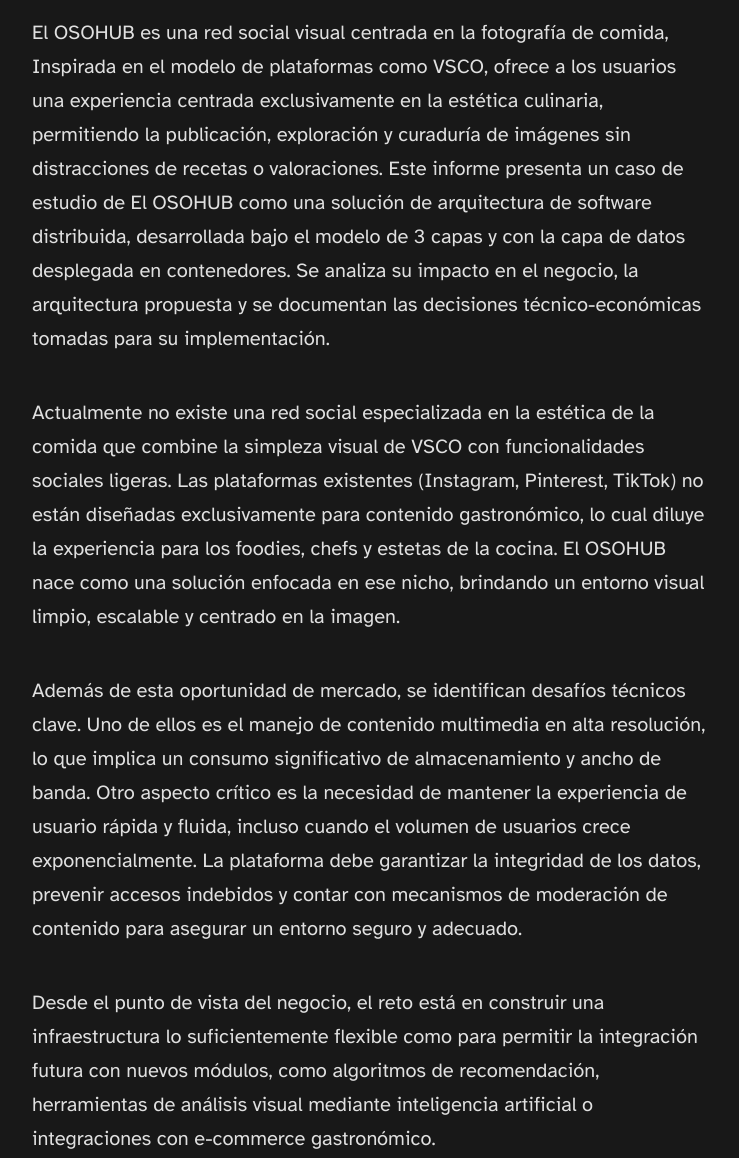
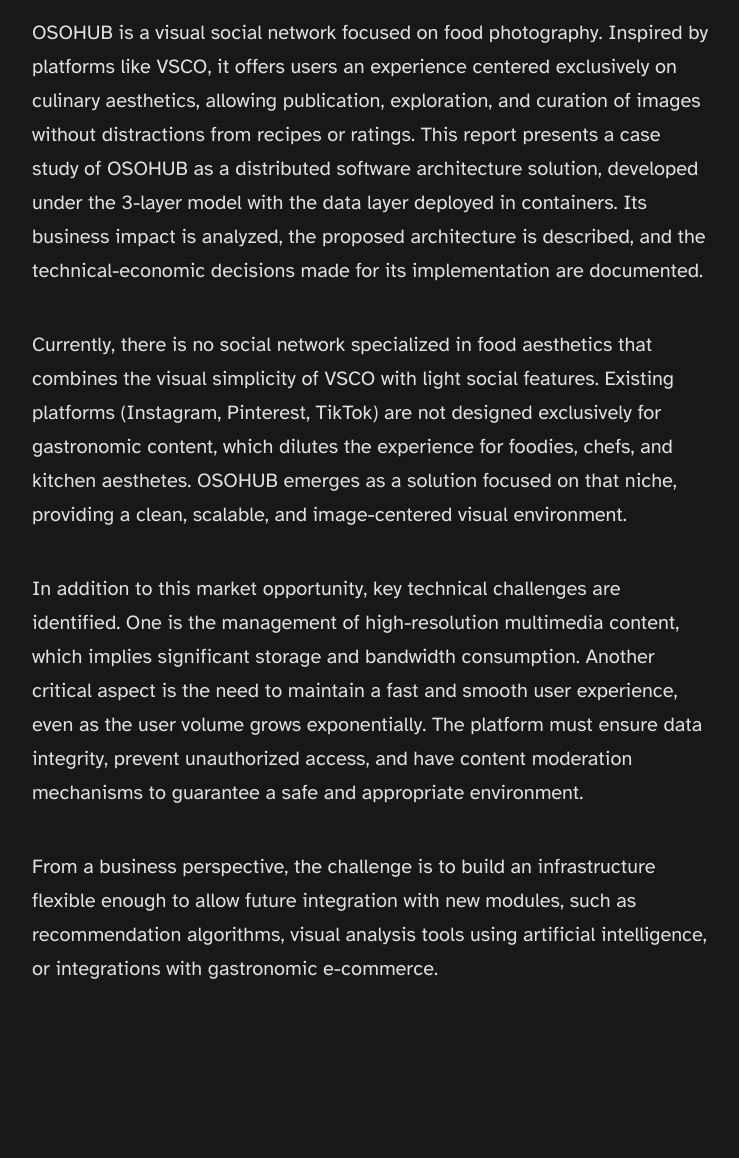
Before and after one commit to krxxg04/OsoHub, an Astro site: page /about in a window 1280 px wide. Shown: the part 873-2031 px from the top of the page, without its empty margins (268-1007 px from the left). Built offline with nearby package versions, Linux system fonts and the light colour scheme; Astro itself is replaced by a stand-in of ours.

Commit message:
Translate content in Footer and About pages to English; update language attribute in index page.

```diff
--- a/src/components/Footer.astro
+++ b/src/components/Footer.astro
@@ -24,7 +24,7 @@ const today = new Date();
 			</svg>
 		</a>
 	</div>
-	<p>&copy; {today.getFullYear()} {SITE_TITLE}. Descubre, publica y colecciona inspiración sin distracciones.</p>
+	<p>&copy; {today.getFullYear()} {SITE_TITLE}. Discover, publish, and collect inspiration without distractions.</p>
 </footer>
 
 <style>
--- a/src/pages/about.astro
+++ b/src/pages/about.astro
@@ -5,45 +5,23 @@ import AboutHeroImage from '../assets/Linux.jpg';
 
 <Layout
 	title="OSOHUB"
-	description="El OSOHUB es una red social visual centrada en la fotografía de comida"
+	description="OSOHUB is a visual social network focused on food photography"
 	pubDate={new Date('7-12-2025')}
 	heroImage={AboutHeroImage}
 >
 	<p>
-		El OSOHUB es una red social visual centrada en la fotografía de comida, Inspirada en el modelo
-		de plataformas como VSCO, ofrece a los usuarios una experiencia centrada exclusivamente en la
-		estética culinaria, permitiendo la publicación, exploración y curaduría de imágenes sin
-		distracciones de recetas o valoraciones. Este informe presenta un caso de estudio de El OSOHUB
-		como una solución de arquitectura de software distribuida, desarrollada bajo el modelo de 3
-		capas y con la capa de datos desplegada en contenedores. Se analiza su impacto en el negocio,
-		la arquitectura propuesta y se documentan las decisiones técnico-económicas tomadas para su
-		implementación.
+		OSOHUB is a visual social network focused on food photography. Inspired by platforms like VSCO, it offers users an experience centered exclusively on culinary aesthetics, allowing publication, exploration, and curation of images without distractions from recipes or ratings. This report presents a case study of OSOHUB as a distributed software architecture solution, developed under the 3-layer model with the data layer deployed in containers. Its business impact is analyzed, the proposed architecture is described, and the technical-economic decisions made for its implementation are documented.
 	</p>
 
 	<p>
-		Actualmente no existe una red social especializada en la estética de la comida que combine
-		la simpleza visual de VSCO con funcionalidades sociales ligeras. Las plataformas existentes
-		(Instagram, Pinterest, TikTok) no están diseñadas exclusivamente para contenido gastronómico,
-		lo cual diluye la experiencia para los foodies, chefs y estetas de la cocina. El OSOHUB nace
-		como una solución enfocada en ese nicho, brindando un entorno visual limpio, escalable y
-		centrado en la imagen.
+		Currently, there is no social network specialized in food aesthetics that combines the visual simplicity of VSCO with light social features. Existing platforms (Instagram, Pinterest, TikTok) are not designed exclusively for gastronomic content, which dilutes the experience for foodies, chefs, and kitchen aesthetes. OSOHUB emerges as a solution focused on that niche, providing a clean, scalable, and image-centered visual environment.
 	</p>
 
 	<p>
-		Además de esta oportunidad de mercado, se identifican desafíos técnicos clave. Uno de ellos
-		es el manejo de contenido multimedia en alta resolución, lo que implica un consumo
-		significativo de almacenamiento y ancho de banda. Otro aspecto crítico es la necesidad
-		de mantener la experiencia de usuario rápida y fluida, incluso cuando el volumen de usuarios
-		crece exponencialmente. La plataforma debe garantizar la integridad de los datos, prevenir
-		accesos indebidos y contar con mecanismos de moderación de contenido para asegurar un entorno
-		seguro y adecuado.
-
+		In addition to this market opportunity, key technical challenges are identified. One is the management of high-resolution multimedia content, which implies significant storage and bandwidth consumption. Another critical aspect is the need to maintain a fast and smooth user experience, even as the user volume grows exponentially. The platform must ensure data integrity, prevent unauthorized access, and have content moderation mechanisms to guarantee a safe and appropriate environment.
 	</p>
 
 	<p>
-		Desde el punto de vista del negocio, el reto está en construir una infraestructura lo
-		suficientemente flexible como para permitir la integración futura con nuevos módulos,
-		como algoritmos de recomendación, herramientas de análisis visual mediante inteligencia
-		artificial o integraciones con e-commerce gastronómico.
+		From a business perspective, the challenge is to build an infrastructure flexible enough to allow future integration with new modules, such as recommendation algorithms, visual analysis tools using artificial intelligence, or integrations with gastronomic e-commerce.
 	</p>
 </Layout>
```
Also changed, not shown: src/pages/index.astro (+5 -5 lines).
